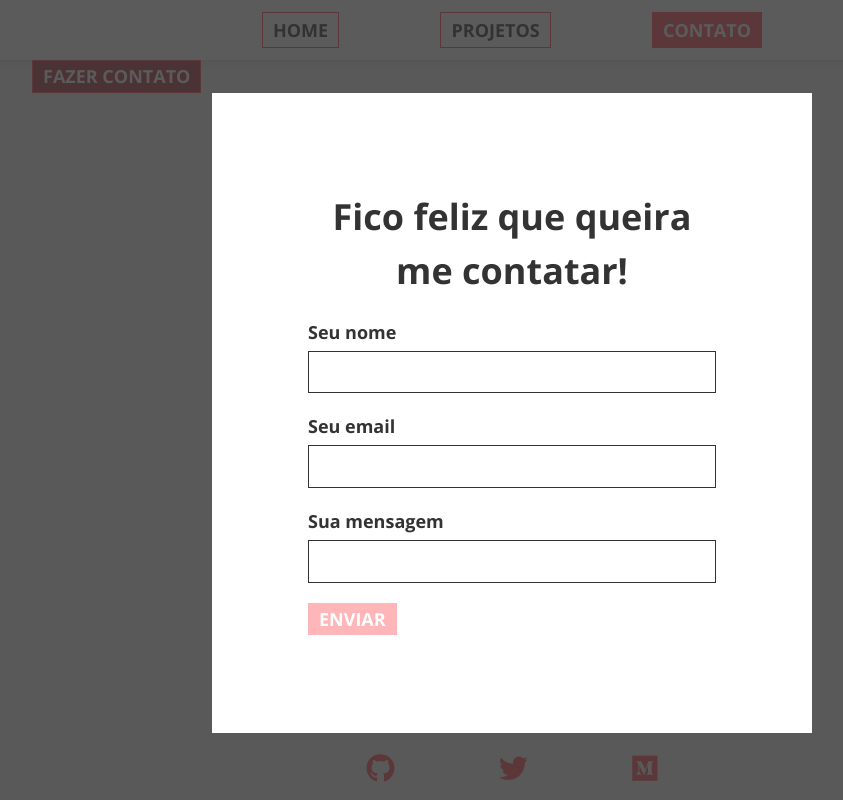
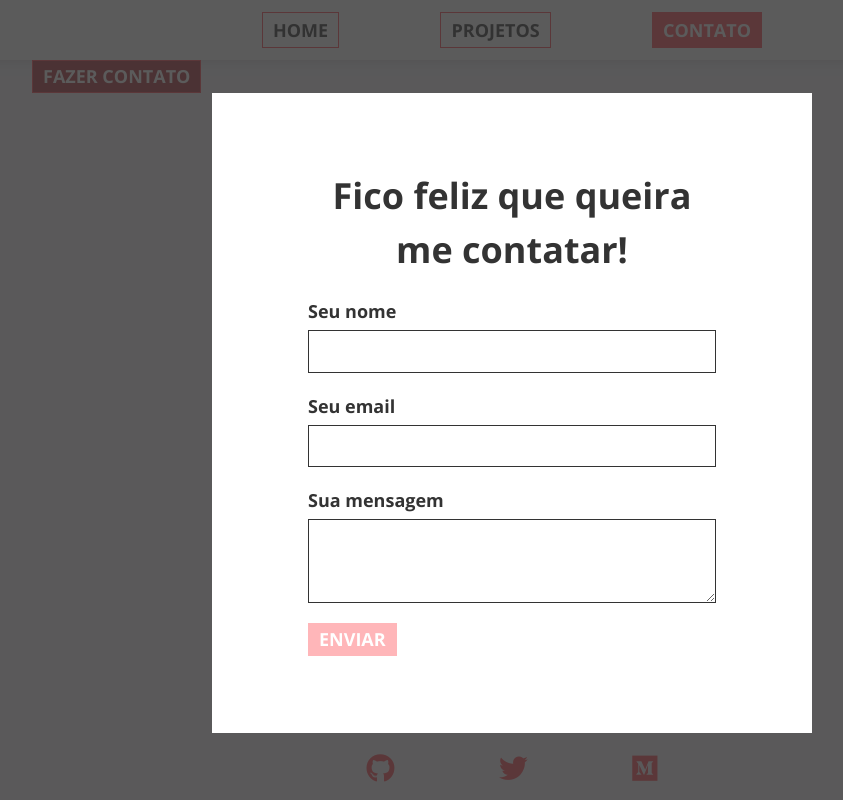
Before and after one commit to aaamenezes/Andre_Menezes_JAMStackAlura, a Next.js app: page /contact in a window 1280 px wide. Both pictures are taken after a click on the button "FAZER CONTATO". Shown: the whole page, without its empty margins (128-971 px from the left). Built offline with nearby package versions, Linux system fonts and the light colour scheme.

Commit message:
Iniciar envio dos dados do form via fetch

```diff
--- a/pages/contact.js
+++ b/pages/contact.js
@@ -21,7 +21,7 @@ export default function Home() {
           <Button
             variant='primary'
             as='button'
-            setModalDisplay={setModalDisplay}
+            handleClick={setModalDisplay}
           >
             Fazer contato
           </Button>
--- a/src/components/common/button/index.js
+++ b/src/components/common/button/index.js
@@ -58,7 +58,7 @@ const ButtonStyled = styled.a`
   }
 `
 
-function Button({ variant, children, url, setModalDisplay, disabled }) {
+function Button({ variant, children, url, handleClick, disabled }) {
   if (url) {
     return (
       <Link href={url} passHref>
@@ -74,7 +74,7 @@ function Button({ variant, children, url, setModalDisplay, disabled }) {
       variant={variant}
       as='button'
       disabled={disabled}
-      onClick={() => setModalDisplay(true)}
+      onClick={handleClick ? () => handleClick(true) : undefined}
     >
       {children}
     </ButtonStyled>
@@ -85,13 +85,12 @@ Button.propTypes = {
   variant: PropTypes.string.isRequired,
   children: PropTypes.node.isRequired,
   url: PropTypes.string,
-  setModalDisplay: PropTypes.func,
+  handleClick: PropTypes.func,
   disabled: PropTypes.bool
 }
 
 Button.defaultProps = {
   url: null,
-  setModalDisplay: null,
   disabled: false
 }
 
--- a/src/components/form/index.js
+++ b/src/components/form/index.js
@@ -40,20 +40,35 @@ const InputStyled = styled.input`
 `
 
 function Form() {
-  const [ name, setName ] = useState('')
-  const [ email, setEmail ] = useState('')
-  const [ message, setMessage ] = useState('')
+  const [ contactInfo, setContactInfo ] = useState({
+    name: '',
+    email: '',
+    message: ''
+  })
+
+  function handleChange(event) {
+    const fieldName = event.target.getAttribute('name')
+    setContactInfo({
+      ...contactInfo,
+      [fieldName]: event.target.value
+    })
+  }
+
+  function handleSubmit(event) {
+    event.preventDefault()
+    // const url = 'https://contact-form-api-jamstack.herokuapp.com/message'
+  }
 
   return (
-    <FormStyled>
+    <FormStyled onSubmit={handleSubmit}>
       <FormGroupStyled>
         <label htmlFor='name'>Seu nome</label>
         <InputStyled
           type='text'
           id='name'
           name='name'
-          value={name}
-          onChange={event => setName(event.target.value)}
+          value={contactInfo.name}
+          onChange={handleChange}
         />
       </FormGroupStyled>
       <FormGroupStyled>
@@ -62,25 +77,27 @@ function Form() {
           type='email'
           id='email'
           name='email'
-          value={email}
-          onChange={event => setEmail(event.target.value)}
+          value={contactInfo.email}
+          onChange={handleChange}
         />
       </FormGroupStyled>
       <FormGroupStyled>
         <label htmlFor='message'>Sua mensagem</label>
         <InputStyled
-          type='textarea'
+          as='textarea'
           rows='3'
           id='message'
           name='message'
-          value={message}
-          onChange={event => setMessage(event.target.value)}
+          value={contactInfo.message}
+          onChange={handleChange}
         />
       </FormGroupStyled>
       <Button
         variant='primary'
         disabled={
-          name.length === 0 || email.length === 0 || message.length === 0
+          contactInfo.name.length === 0
+          || contactInfo.email.length === 0
+          || contactInfo.message.length === 0
         }
       >
         Enviar
```
